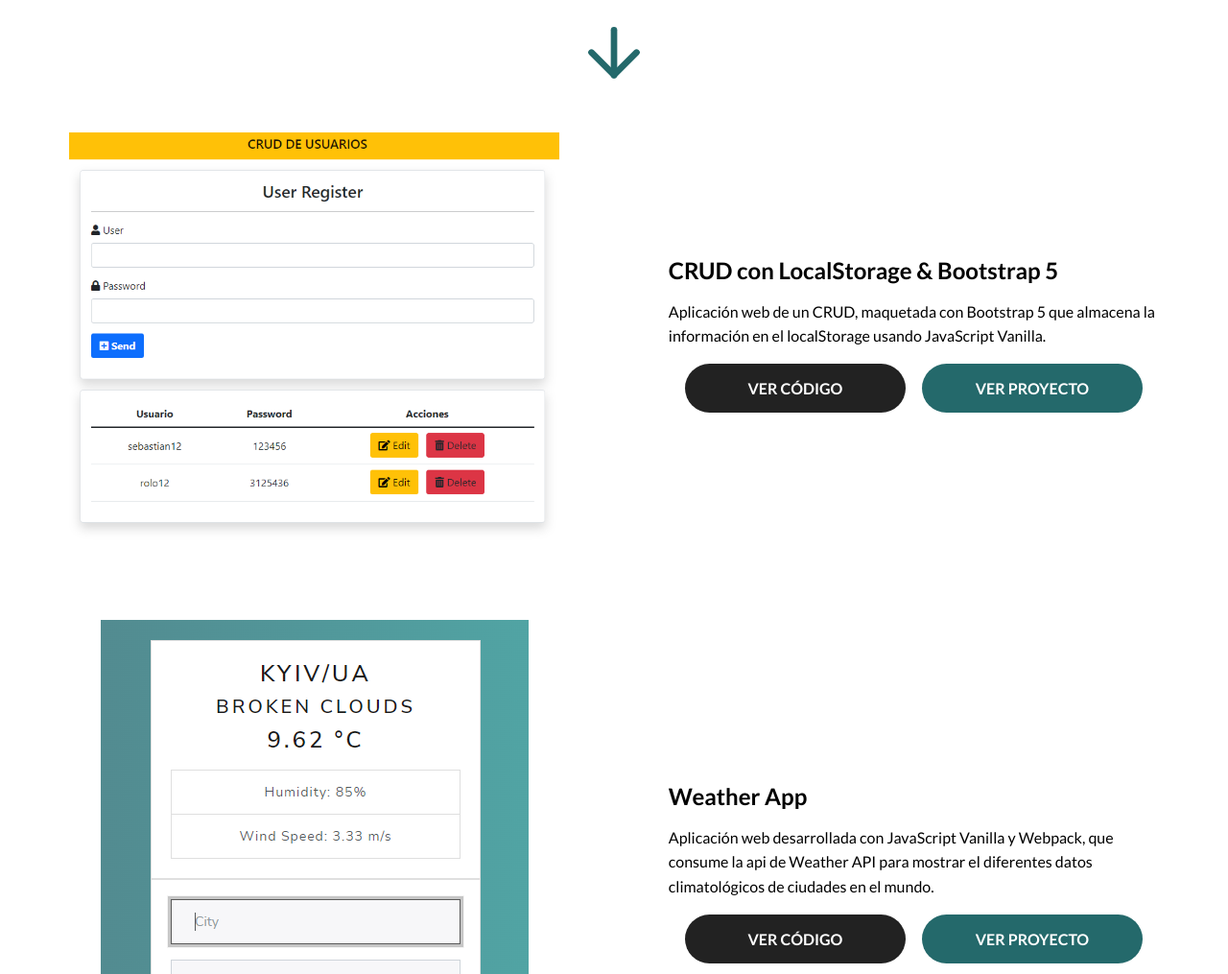
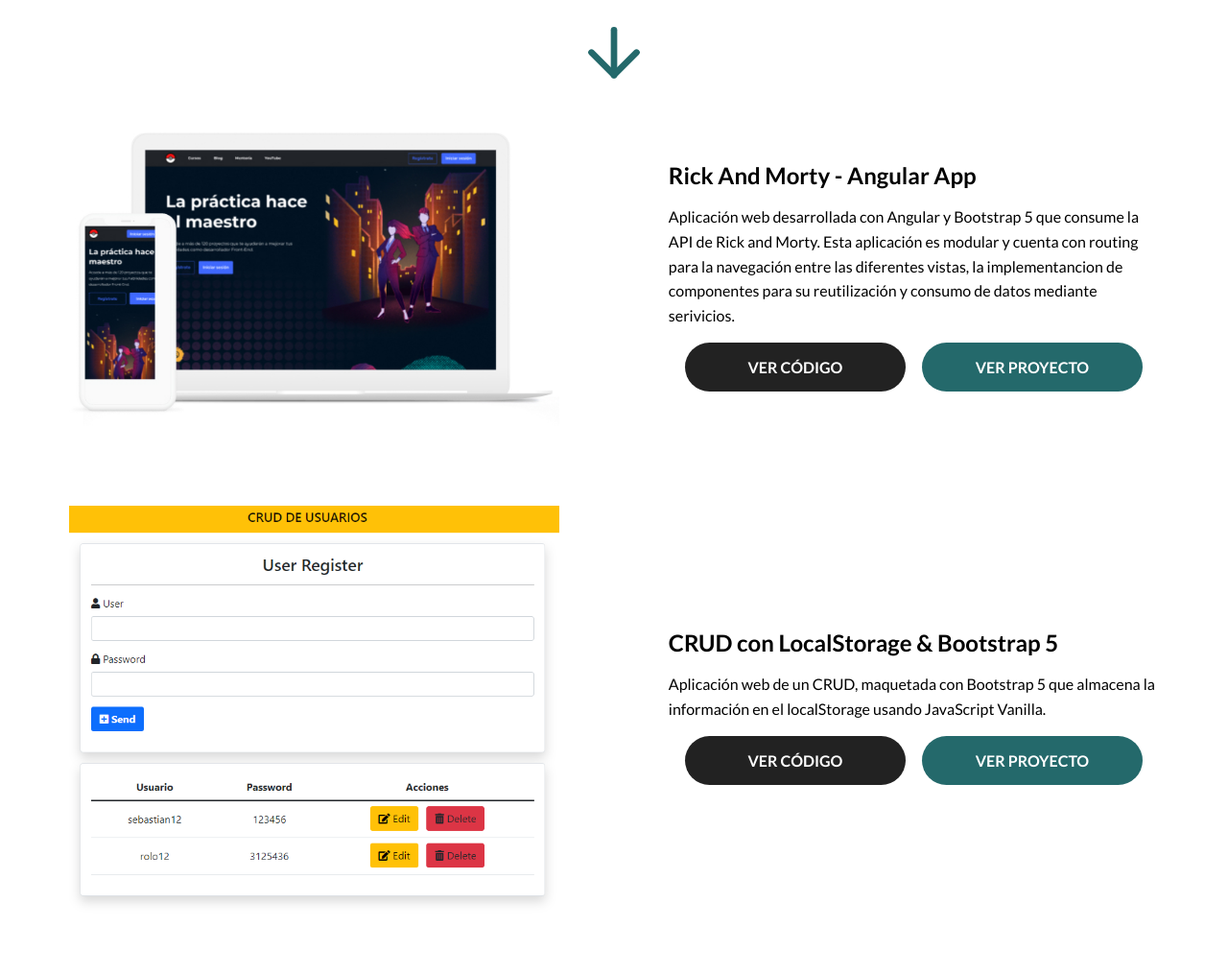
Before and after one commit to poncho29/Portafolio, a plain HTML site: page index.html in a window 1280 px wide. Shown: the part 800-1815 px from the top of the page at 96% size. Drawn offline with Linux system fonts and the light colour scheme.

Commit message:
agregando proyecto de rick and morty

```diff
--- a/index.html
+++ b/index.html
@@ -45,8 +45,10 @@
         <h1>Sebastián Meneses</h1>
         <h5>Desarrollador Frontend</h5>
       </aside>
-      <p>Bienvenido a mi portafolio, aquí tengo los proyectos con los cuales he ido aprendiendo todo sobre el Desarrollo
-        Web, desde el año 2020 llevo practicando y mejorando mis habilidades de esta hermosa profesión.</p>
+      <p>
+        Bienvenido a mi portafolio, aquí tengo los proyectos con los cuales he ido aprendiendo todo sobre el Desarrollo
+        Web, desde el año 2020 llevo practicando y mejorando mis habilidades de esta hermosa profesión.
+      </p>
 
       <p>Mi enfoque principal es el Frontend donde llevo a realidad diseños o ideas mediante la codificación con el stack MEAN;
         Pero no dudo en seguir aprendiendo y llegar a trabajar en el Backend.</p>
@@ -75,6 +77,26 @@
     </article>
     <article class="portfolio-project section">
       <figure>
+        <img src="assets/img/project-1.jpg" alt="proyectos">
+      </figure>
+      <aside class="content">
+        <h2>Rick And Morty - Angular App</h2>
+        <p>
+          Aplicación web desarrollada con Angular y Bootstrap 5 que consume la API de Rick and Morty. Esta aplicación es modular y cuenta con
+          routing para la navegación entre las diferentes vistas, la implementancion de componentes para su reutilización y consumo
+          de datos mediante serivicios.
+        </p>
+        <div class="buttons">
+          <a href="https://github.com/poncho29/rick-and-morty-app" class="btn"
+             style="--btn-bg-color:var(--first-color);">VER CÓDIGO</a>
+          <a href="https://poncho29.github.io/rick-and-morty-app/" class="btn"
+             style="--btn-bg-color:var(--second-color);">VER PROYECTO</a>
+        </div>
+      </aside>
+    </article>
+
+    <article class="portfolio-project section">
+      <figure>
         <img src="assets/img/CRUD2.png" alt="CRUD">
       </figure>
       <aside class="content">
@@ -89,6 +111,7 @@
         </div>
       </aside>
     </article>
+
     <article class="portfolio-project section">
       <figure>
         <img src="assets/img/img-waether.PNG" alt="proyectos">
@@ -104,7 +127,7 @@
         </div>
       </aside>
     </article>
-    <article class="portfolio-project section">
+    <!-- <article class="portfolio-project section">
       <figure>
         <img src="assets/img/project-1.jpg" alt="proyectos">
       </figure>
@@ -116,7 +139,7 @@
           <a href="#" class="btn" style="--btn-bg-color:var(--second-color);">VER PROYECTO</a>
         </div>
       </aside>
-    </article>
+    </article> -->
   </section>
 
   <section id="contacto" class="container section contact">
```
